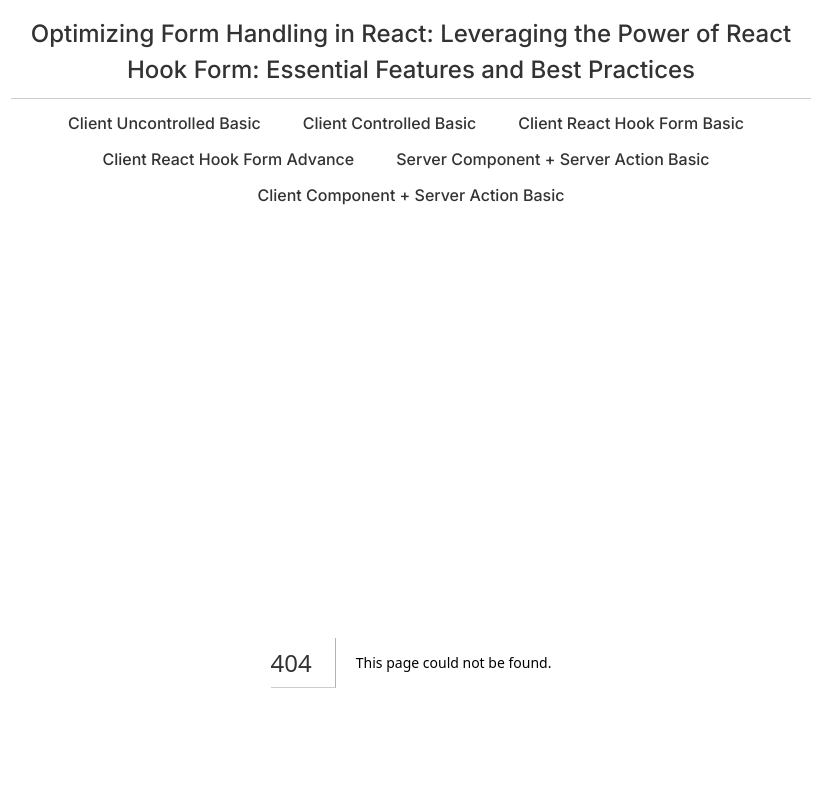
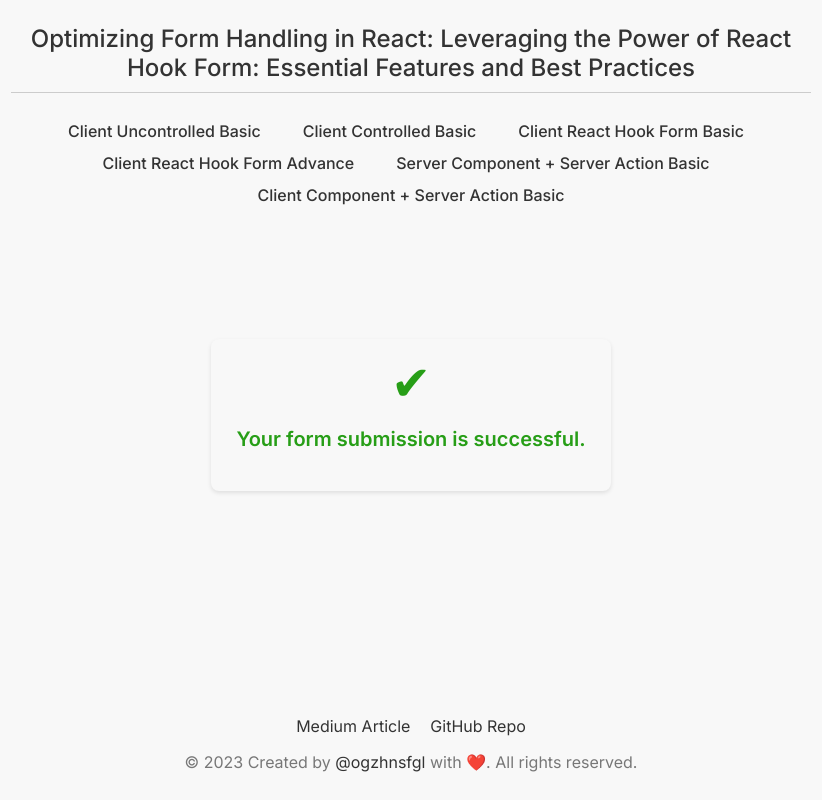
Before and after one commit to Ogzhnsfgl/optimizing-form-handling-in-react, a Next.js app: page /submit-success in a window 1280 px wide. Before the commit this address had no page. Shown: the top 800 px of the page, without its empty margins (229-1051 px from the left). Built offline with nearby package versions, Linux system fonts and the light colour scheme.

Commit message:
fix: some bugs fixed.

```diff
--- a/app/actions/form.ts
+++ b/app/actions/form.ts
@@ -19,12 +19,10 @@
   const errors = validateForm(form);
 
   if (Object.keys(errors).length > 0) {
-    redirect('/server-action-basic-error');
+    redirect('/submit-error');
   }
 
-  return {
-    success: `Form submitted successfully`,
-  };
+  redirect('/submit-success');
 };
 
 export const handleBasicFormValidationSubmit = async (form: FormData) => {
--- a/app/globals.css
+++ b/app/globals.css
@@ -1,22 +1,3 @@
-@tailwind base;
-@tailwind components;
-@tailwind utilities;
-
-:root {
-  --foreground-rgb: 0, 0, 0;
-  --background-start-rgb: 214, 219, 220;
-  --background-end-rgb: 255, 255, 255;
-}
-
-@media (prefers-color-scheme: dark) {
-  :root {
-    --foreground-rgb: 255, 255, 255;
-    --background-start-rgb: 0, 0, 0;
-    --background-end-rgb: 0, 0, 0;
-  }
-}
-
-
 body {
   min-height: 100vh;
   display: flex;
@@ -367,3 +348,22 @@
   vertical-align: middle;
   color: #279e17;
 }
+
+.success-icon {
+  font-size: 48px;
+  width: 100%;
+  line-height: 1;
+  vertical-align: middle;
+  color: #279e17;
+  display: flex;
+  justify-content: center;
+}
+
+.success-text {
+  font-size: 20px;
+  display: inline-block;
+  color: #279e17;
+  font-weight: 600;
+  width: 100%;
+  text-align: center;
+}
--- a/app/server-action-basic-error/index.tsx
+++ b/app/submit-error/page.tsx
@@ -1,13 +1,13 @@
 import Link from "next/link";
 
-export default function ServerActionBasicError() {
+const ServerActionBasicError = () => {
     return (
         <div className="formWrapper">
             <p>
                 Your form submission is failed.
                 Please try again.
             </p>
-            <Link href={'/server-action-basic'} >
+            <Link href={'/sc-sa-basic'} >
                 <button>
                     Go back to the form
                 </button>
@@ -15,3 +15,5 @@
         </div>
     )
 }
+
+export default ServerActionBasicError;
--- /dev/null
+++ b/app/submit-success/page.tsx
@@ -0,0 +1,16 @@
+import Link from "next/link";
+
+const SubmitSuccessPage = () => {
+    return (
+        <div className="formWrapper">
+            <div className='success-icon'>
+                ✔
+            </div>
+            <p className='success-text'>
+                Your form submission is successful.
+            </p>
+        </div>
+    )
+}
+
+export default SubmitSuccessPage;
```
